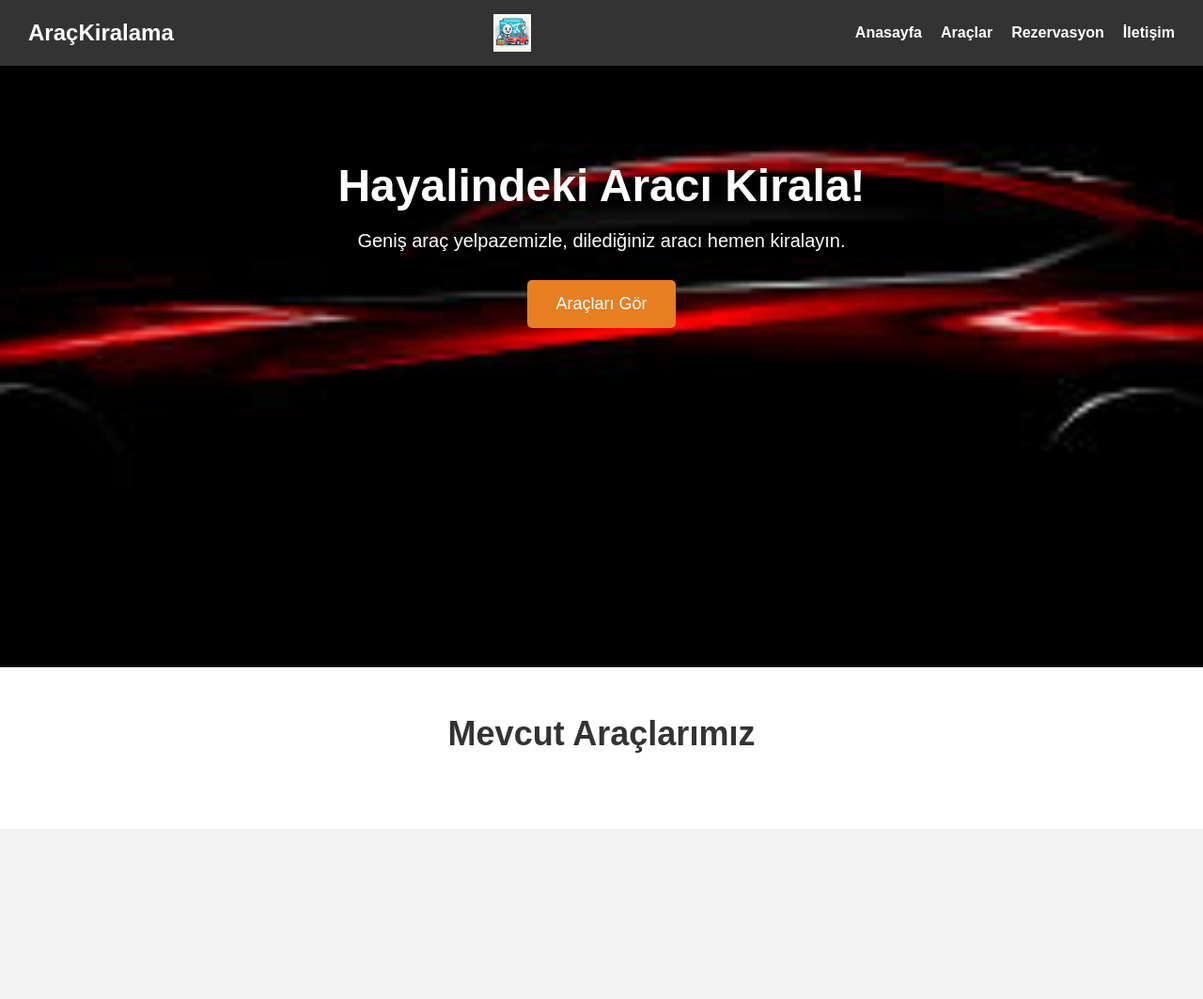
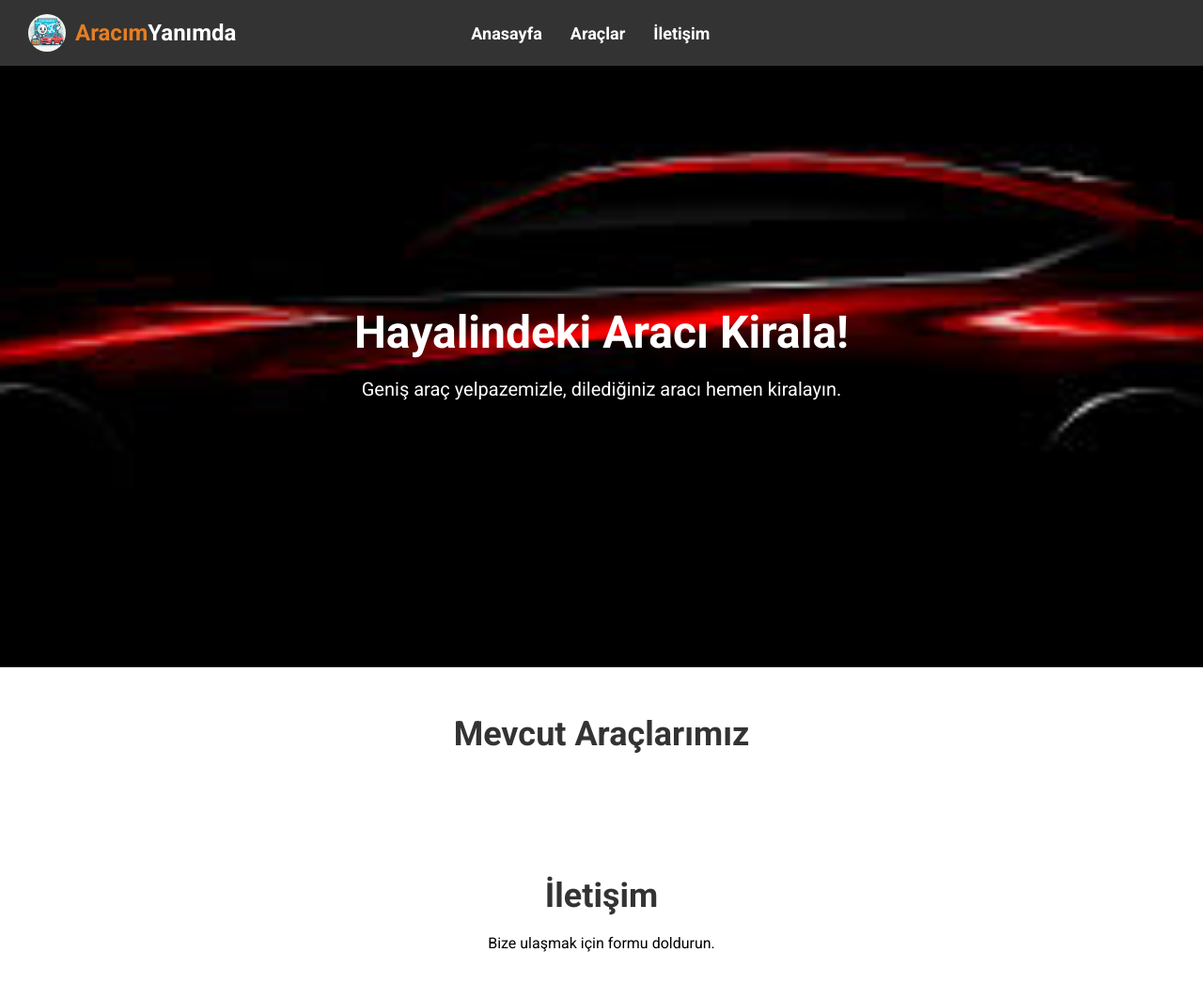
Before and after one commit to RCburak/aracimyanimda, a website: page frontend/index.html in a window 1280 px wide. Shown: the whole page at 94% size. Before the commit the page ends 882 px from the top, so only its background shows below. Drawn offline with Linux system fonts and the light colour scheme; no server answers.

Commit message:
anasayfa güncelleme

```diff
--- a/frontend/index.html
+++ b/frontend/index.html
@@ -5,27 +5,31 @@
     <meta name="viewport" content="width=device-width, initial-scale=1.0">
     <title>Araç Kiralama - Anasayfa</title>
     <link rel="stylesheet" href="styles.css">
+    <link href="https://fonts.googleapis.com/css2?family=Roboto:wght@400;700&display=swap" rel="stylesheet">
 </head>
 <body>
     <!-- Navbar -->
     <header class="navbar">
-        <div class="logo">Araç<span>Kiralama</span></div>
-        <img src="../images/logo.jpeg" alt="Site Logosu" class="logo-resim">
+        <div class="logo-container">
+            <img src="../images/logo.jpeg" alt="Site Logosu" class="logo-resim">
+            <div class="site-name">
+                <span class="aracim">Aracım</span><span class="yanimda">Yanımda</span>
+            </div>
+        </div>
         <nav>
-            <ul>
+            <ul class="centered-links">
                 <li><a href="#">Anasayfa</a></li>
                 <li><a href="#">Araçlar</a></li>
-                <li><a href="#">Rezervasyon</a></li>
                 <li><a href="#">İletişim</a></li>
             </ul>
         </nav>
     </header>
 
+
     <!-- Hero Section -->
     <section class="hero">
         <h1>Hayalindeki Aracı Kirala!</h1>
         <p>Geniş araç yelpazemizle, dilediğiniz aracı hemen kiralayın.</p>
-        <button onclick="window.location.href='#araclar'">Araçları Gör</button>
     </section>
 
     <!-- Araç Listesi -->
@@ -36,6 +40,12 @@
         </div>
     </section>
 
+    <!-- İletişim Bölümü -->
+    <section id="iletisim" class="iletisim">
+        <h2>İletişim</h2>
+        <p>Bize ulaşmak için formu doldurun.</p>
+    </section>
+
     <script src="script.js"></script>
 </body>
 </html>
--- a/frontend/styles.css
+++ b/frontend/styles.css
@@ -3,7 +3,7 @@
     margin: 0;
     padding: 0;
     box-sizing: border-box;
-    font-family: 'Arial', sans-serif;
+    font-family: 'Roboto', sans-serif;
 }
 
 body {
@@ -20,30 +20,69 @@ body {
     color: white;
 }
 
-.logo {
+/* Logo ve Animasyon */
+.logo-container {
     display: flex;
     align-items: center;
+    cursor: pointer;
+    transition: transform 0.3s ease;
+}
+
+.logo-container:hover {
+    transform: scale(1.1) rotate(5deg); /* Animasyon: Büyüme ve döndürme */
+}
+
+/* Logo resmi */
+.logo-resim {
+    width: 40px;
+    height: 40px;
+    margin-right: 10px;
+    border-radius: 50%;
+    object-fit: cover;
+}
+
+/* Site adı */
+.site-name {
     font-size: 24px;
     font-weight: bold;
+    display: flex;
+    align-items: center;
 }
 
-/* Logo resmi için boyutlandırma */
-.logo-resim {
-    width: 40px;  /* Genişlik */
-    height: 40px; /* Yükseklik */
-    margin-right: 5px; /* Yazıyla logo arasında boşluk */
+/* Renkli yazılar */
+.aracim {
+    color: #e67e22; /* Turuncu renk */
 }
 
-.navbar ul {
-    list-style: none;
-    display: flex;
-    gap: 20px;
+.yanimda {
+    color: white; /* Beyaz renk */
 }
 
-.navbar a {
+/* Linklerin Ortalanması Ama Biraz Sola Kaydırılması */
+nav {
+    flex-grow: 1;
+    display: flex;
+    justify-content: flex-start;
+    padding-left: 250px;
+    align-items: center;
+}
+
+.centered-links {
+    display: flex;
+    gap: 30px;
+    list-style: none;
+}
+
+.centered-links a {
     text-decoration: none;
     color: white;
     font-weight: bold;
+    font-size: 18px;
+    transition: color 0.3s;
+}
+
+.centered-links a:hover {
+    color: #e67e22;
 }
 
 
@@ -56,6 +95,19 @@ body {
     padding: 100px 20px;
     color: white;
     height: 80vh;
+    display: flex;
+    flex-direction: column;
+    justify-content: center;
+    animation: fadeIn 1.5s;
+}
+
+@keyframes fadeIn {
+    from {
+        opacity: 0;
+    }
+    to {
+        opacity: 1;
+    }
 }
 
 .hero h1 {
@@ -66,20 +118,6 @@ body {
 .hero p {
     font-size: 20px;
     margin-bottom: 30px;
-}
-
-.hero button {
-    background-color: #e67e22;
-    border: none;
-    padding: 15px 30px;
-    font-size: 18px;
-    cursor: pointer;
-    color: white;
-    border-radius: 5px;
-}
-
-.hero button:hover {
-    background-color: #d35400;
 }
 
 /* Araç Listesi */
@@ -110,6 +148,12 @@ body {
     padding: 20px;
     box-shadow: 0 4px 8px rgba(0, 0, 0, 0.1);
     text-align: center;
+    transition: transform 0.3s, box-shadow 0.3s;
+}
+
+.arac-card:hover {
+    transform: translateY(-10px);
+    box-shadow: 0 8px 16px rgba(0, 0, 0, 0.2);
 }
 
 .arac-card h3 {
@@ -128,8 +172,22 @@ body {
     color: white;
     cursor: pointer;
     border-radius: 5px;
+    transition: background-color 0.3s;
 }
 
 .arac-card button:hover {
     background-color: #d35400;
 }
+
+/* İletişim Bölümü */
+.iletisim {
+    padding: 50px;
+    background-color: white;
+    text-align: center;
+}
+
+.iletisim h2 {
+    margin-bottom: 20px;
+    font-size: 36px;
+    color: #333;
+}
```
